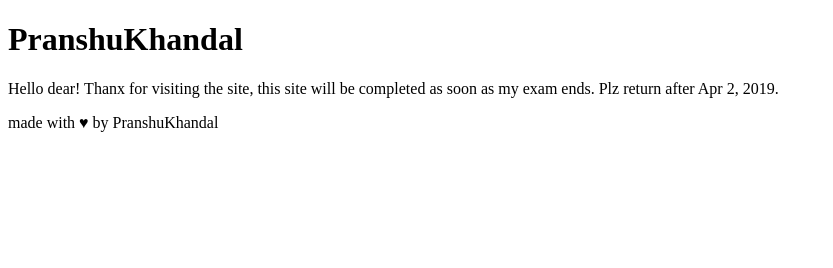
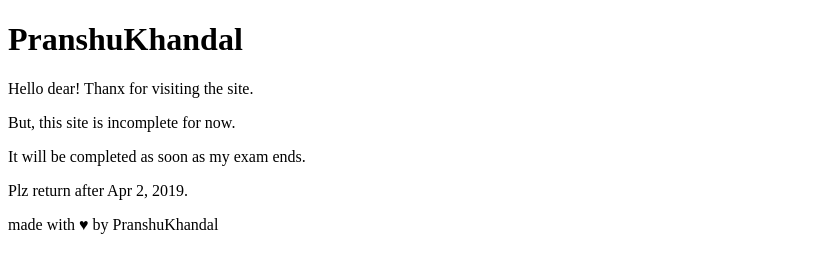
Before and after one commit to PranshuKhandal/pranshukhandal.github.io, a plain HTML site: page index.html in a window 1280 px wide. Shown: the whole page, without its empty margins (0-833 px from the left). Drawn offline with Linux system fonts and the light colour scheme.

Commit message:
Update index.html

```diff
--- a/index.html
+++ b/index.html
@@ -5,7 +5,10 @@
   </head>
   <body>
     <h1>PranshuKhandal</h1>
-    <p>Hello dear! Thanx for visiting the site, this site will be completed as soon as my exam ends. Plz return after Apr 2, 2019.</p>
+    <p>Hello dear! Thanx for visiting the site.</p>
+    <p>But, this site is incomplete for now.</p>
+    <p>It will be completed as soon as my exam ends.</p>
+    <p>Plz return after Apr 2, 2019.</p>
     <p>made with ♥ by PranshuKhandal</p>
   </body>
 </html>
```
